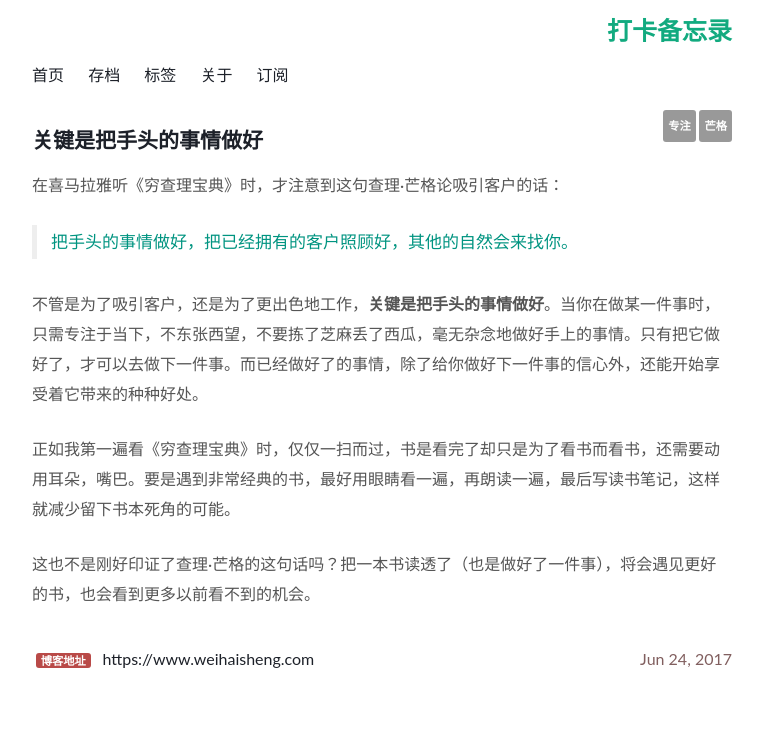
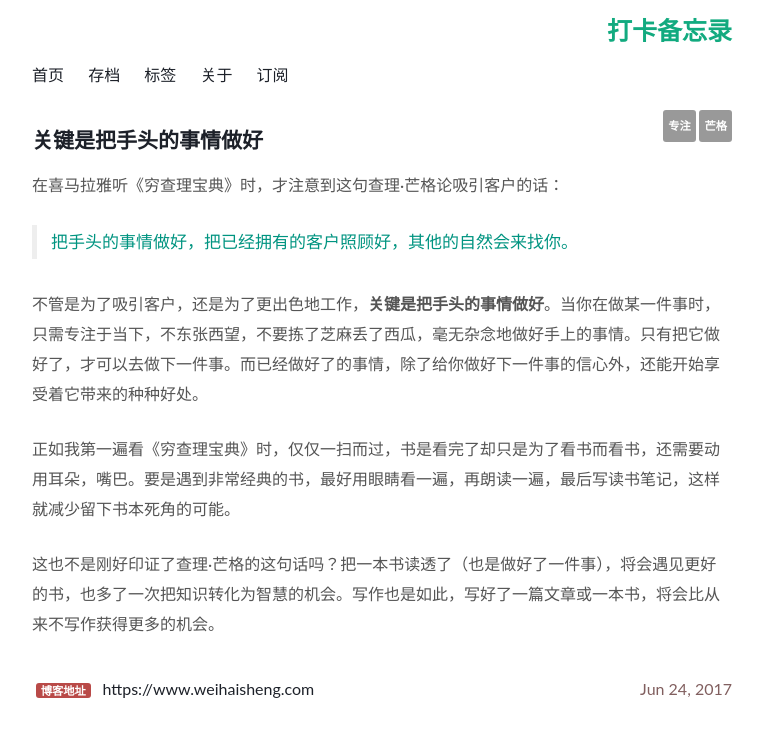
Before and after one commit to Turbo-Snail/ReadingCard, a Jekyll site: the page built from _posts/2017-06-24-DoSmallThingsWell.md, in a window 1280 px wide. Shown: the top 737 px of the page, without its empty margins (258-1021 px from the left). Built offline with Jekyll 4.4.1, drawn with Linux system fonts in a browser that asks for light colours; comment, search, counter and statistics services are not loaded.

Commit message:
Update 2017-06-24-DoSmallThingsWell.md

```diff
--- a/_posts/2017-06-24-DoSmallThingsWell.md
+++ b/_posts/2017-06-24-DoSmallThingsWell.md
@@ -16,4 +16,4 @@ published: true
 
 正如我第一遍看《穷查理宝典》时，仅仅一扫而过，书是看完了却只是为了看书而看书，还需要动用耳朵，嘴巴。要是遇到非常经典的书，最好用眼睛看一遍，再朗读一遍，最后写读书笔记，这样就减少留下书本死角的可能。
 
-这也不是刚好印证了查理·芒格的这句话吗？把一本书读透了（也是做好了一件事），将会遇见更好的书，也会看到更多以前看不到的机会。
+这也不是刚好印证了查理·芒格的这句话吗？把一本书读透了（也是做好了一件事），将会遇见更好的书，也多了一次把知识转化为智慧的机会。写作也是如此，写好了一篇文章或一本书，将会比从来不写作获得更多的机会。
```
